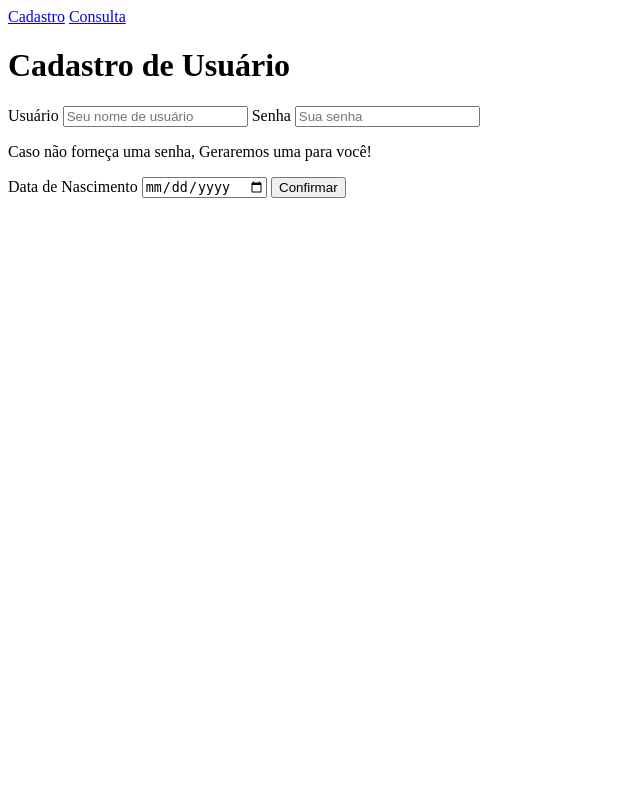
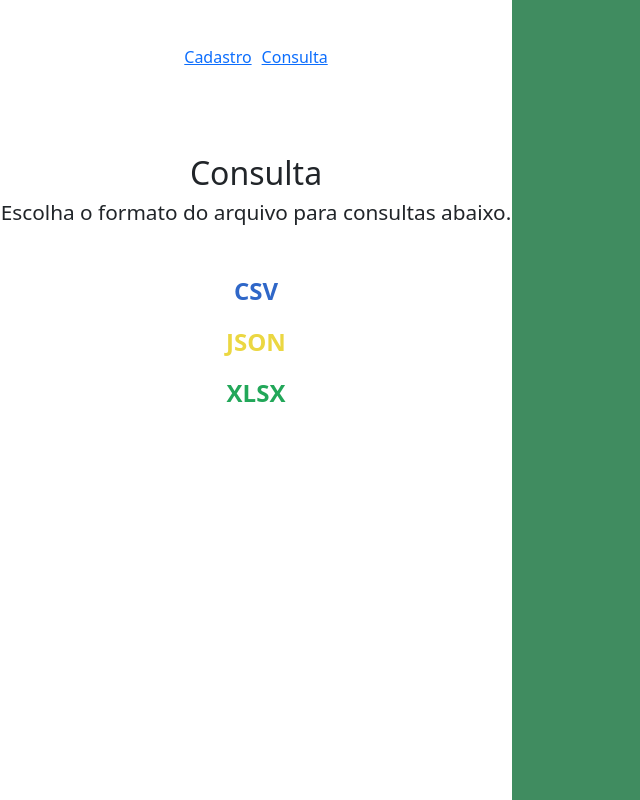
Before and after one commit to DLimaRafael/djangocad, a Django app: page /consulta/ in a window 1280 px wide. Shown: the whole page, without its empty margins (0-640 px from the left). Run offline with Django 4.2, Linux system fonts and the light colour scheme.

Commit message:
Finalização dos estilos

```diff
--- a/cadastro/templates/index.html
+++ b/cadastro/templates/cadastro.html
@@ -1,19 +1,22 @@
 <!DOCTYPE html>
 <html lang="pt-br">
 <head>
+    {% load static %}
     <meta charset="UTF-8">
     <meta http-equiv="X-UA-Compatible" content="IE=edge">
     <meta name="viewport" content="width=device-width, initial-scale=1.0">
-    <title>Cadastro e Consulta</title>
+    <link href="https://cdn.jsdelivr.net/npm/bootstrap@5.2.2/dist/css/bootstrap.min.css" rel="stylesheet" integrity="sha384-Zenh87qX5JnK2Jl0vWa8Ck2rdkQ2Bzep5IDxbcnCeuOxjzrPF/et3URy9Bv1WTRi" crossorigin="anonymous">
+    <link rel="stylesheet" href="{% static 'css/cad_style.css' %}">
+    <title>Cadastro</title>
 </head>
 <body>
-    <nav id="nav-menu">
-        <a href="#">Cadastro</a>
-        <a href="#">Consulta</a>
-    </nav>
     <div class="content">
-        <h1 class="title">Cadastro de Usuário</h1>
         <div class="formContainer">
+            <nav id="navMenu">
+                <a href="/cadastro/">Cadastro</a>
+                <a href="/consulta/">Consulta</a>
+            </nav>
+            <h1 class="title">Cadastro de Usuário</h1>
             {% if success == True %}
                 <div class="greenbox">
                     <h2 class="infotext">Cadastro concluído!</h2>
@@ -33,9 +36,10 @@
                 <p class="tip">Caso não forneça uma senha, Geraremos uma para você!</p>
                 <label for="nasc">Data de Nascimento</label>
                 <input type="date" name="nasc" id="nasc">
-                <button type='submit' class='btn'>Confirmar</button>
+                <button type='submit' class='btn btn-success'>Confirmar</button>
             </form>
         </div>
+        <div class="imgContainer"></div>
     </div>
 </body>
 </html>
--- a/cadastro/urls.py
+++ b/cadastro/urls.py
@@ -1,6 +1,10 @@
+# Para servir arquivos estáticos no desenvolvimento.
+from django.conf import settings
+from django.conf.urls.static import static
+
 from django.urls import path
 from . import views
 
 urlpatterns = [
     path('', views.cadastro),
-]
+] + static(settings.STATIC_URL, document_root=settings.STATIC_ROOT)
--- a/cadastro/views.py
+++ b/cadastro/views.py
@@ -26,4 +26,4 @@
             usuario.save()
             success = True
 
-    return render(request, 'index.html', {'errName': err_name, 'errDate': err_date, 'success': success})
+    return render(request, 'cadastro.html', {'errName': err_name, 'errDate': err_date, 'success': success})
--- /dev/null
+++ b/consulta/static/css/cons_style.css
@@ -0,0 +1,63 @@
+.content {
+    display: flex;
+    flex-direction: row;
+    width: 100%;
+    height: 100vh;
+}
+
+.mainContainer {
+    flex-direction: column;
+    width: 40vw;
+}
+
+.imgContainer {
+    width: 60vw;
+    background-color: rgb(64, 140, 96);
+}
+
+.title {
+    text-align: center;
+    margin-top: 10vh;
+    font-size: 2em;
+}
+
+.options {
+    margin-top: 6vh;
+    align-items: center;
+    display: flex;
+    flex-direction: column;
+}
+
+.options a {
+    font-size: 1.5em;
+    margin-bottom: 15px;
+    text-decoration: none;
+    font-weight: bold;
+}
+
+h2 {
+    font-size: 1.3em;
+    text-align: center;
+}
+
+#csvLink {
+    color: rgb(47, 103, 200)
+}
+
+#jsonLink {
+    color: rgb(235, 215, 66)
+}
+
+#xlsxLink {
+    color:rgb(34, 167, 89)
+}
+
+#navMenu {
+    margin-top: 5vh;
+    display: flex;
+    justify-content: center;
+}
+
+#navMenu a {
+    margin: 5px;
+}
--- /dev/null
+++ b/consulta/templates/consulta.html
@@ -0,0 +1,30 @@
+<!DOCTYPE html>
+<html lang="pt-br">
+<head>
+    {% load static %}
+    <meta charset="UTF-8">
+    <meta http-equiv="X-UA-Compatible" content="IE=edge">
+    <meta name="viewport" content="width=device-width, initial-scale=1.0">
+    <link href="https://cdn.jsdelivr.net/npm/bootstrap@5.2.2/dist/css/bootstrap.min.css" rel="stylesheet" integrity="sha384-Zenh87qX5JnK2Jl0vWa8Ck2rdkQ2Bzep5IDxbcnCeuOxjzrPF/et3URy9Bv1WTRi" crossorigin="anonymous">
+    <link rel="stylesheet" href="{% static 'css/cons_style.css' %}">
+    <title>Consulta</title>
+</head>
+<body>
+    <div class="content">
+        <div class="mainContainer">
+            <nav id="navMenu">
+                <a href="/cadastro/">Cadastro</a>
+                <a href="/consulta/">Consulta</a>
+            </nav>
+            <h1 class="title">Consulta</h1>
+            <h2>Escolha o formato do arquivo para consultas abaixo.</h2>
+            <div class="options">
+                <a id="csvLink" href="csv/">CSV</a>
+                <a id="jsonLink" href="json/">JSON</a>
+                <a id="xlsxLink" href="xlsx/">XLSX</a>
+            </div>
+        </div>
+        <div class="imgContainer"></div>
+    </div>
+</body>
+</html>
--- a/consulta/urls.py
+++ b/consulta/urls.py
@@ -1,10 +1,13 @@
+# Para servir arquivos estáticos no desenvolvimento.
+from django.conf import settings
+from django.conf.urls.static import static
+
 from django.urls import path, include
 from . import views
-
 
 urlpatterns = [
     path('', views.consulta_home),
     path('csv/', views.consulta_csv),
     path('json/', views.consulta_json),
     path('xlsx/', views.consulta_xlsx),
-]
+] + static(settings.STATIC_URL, document_root=settings.STATIC_ROOT)
--- a/consulta/views.py
+++ b/consulta/views.py
@@ -7,7 +7,7 @@ from datetime import datetime
 import csv, xlwt
 
 def consulta_home(request):
-    return render(request, 'index.html')
+    return render(request, 'consulta.html')
 
 def consulta_csv(request):
     usuarios = Usuario.objects.all()
--- a/djangocad/urls.py
+++ b/djangocad/urls.py
@@ -1,24 +1,10 @@
-"""djangocad URL Configuration
-
-The `urlpatterns` list routes URLs to views. For more information please see:
-    https://docs.djangoproject.com/en/4.1/topics/http/urls/
-Examples:
-Function views
-    1. Add an import:  from my_app import views
-    2. Add a URL to urlpatterns:  path('', views.home, name='home')
-Class-based views
-    1. Add an import:  from other_app.views import Home
-    2. Add a URL to urlpatterns:  path('', Home.as_view(), name='home')
-Including another URLconf
-    1. Import the include() function: from django.urls import include, path
-    2. Add a URL to urlpatterns:  path('blog/', include('blog.urls'))
-"""
 from django.contrib import admin
 from django.urls import path, include
 
 urlpatterns = [
     # CADASTRO DE USUÁRIOS
     path('', include('cadastro.urls')),
+    path('cadastro/', include('cadastro.urls')),
     # CONSULTA
     path('consulta/', include('consulta.urls')),
     # ADMIN
```
Also changed, not shown: cadastro/static/css/cad_style.css (added, +60 -0 lines), consulta/templates/index.html (deleted, +0 -21 lines).
